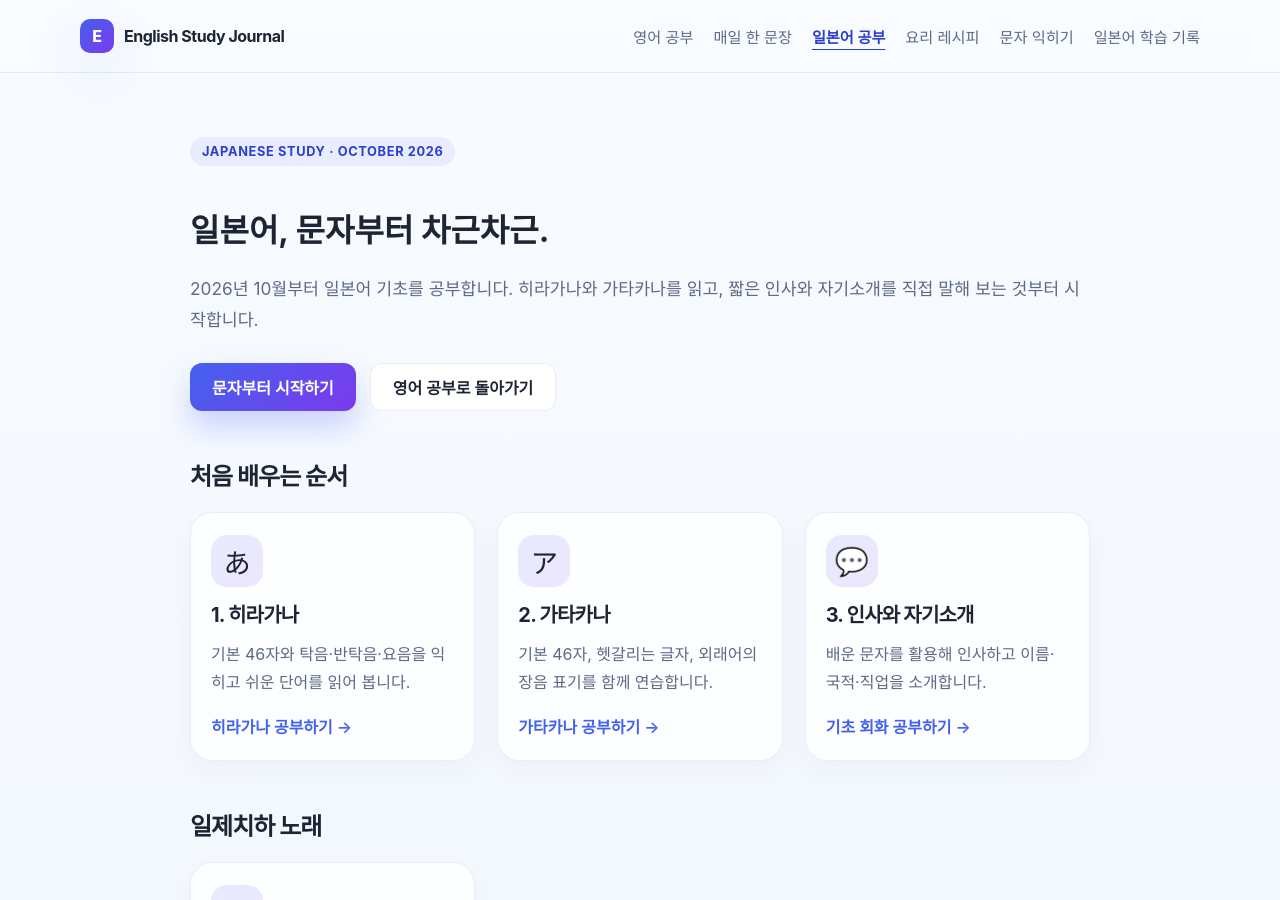
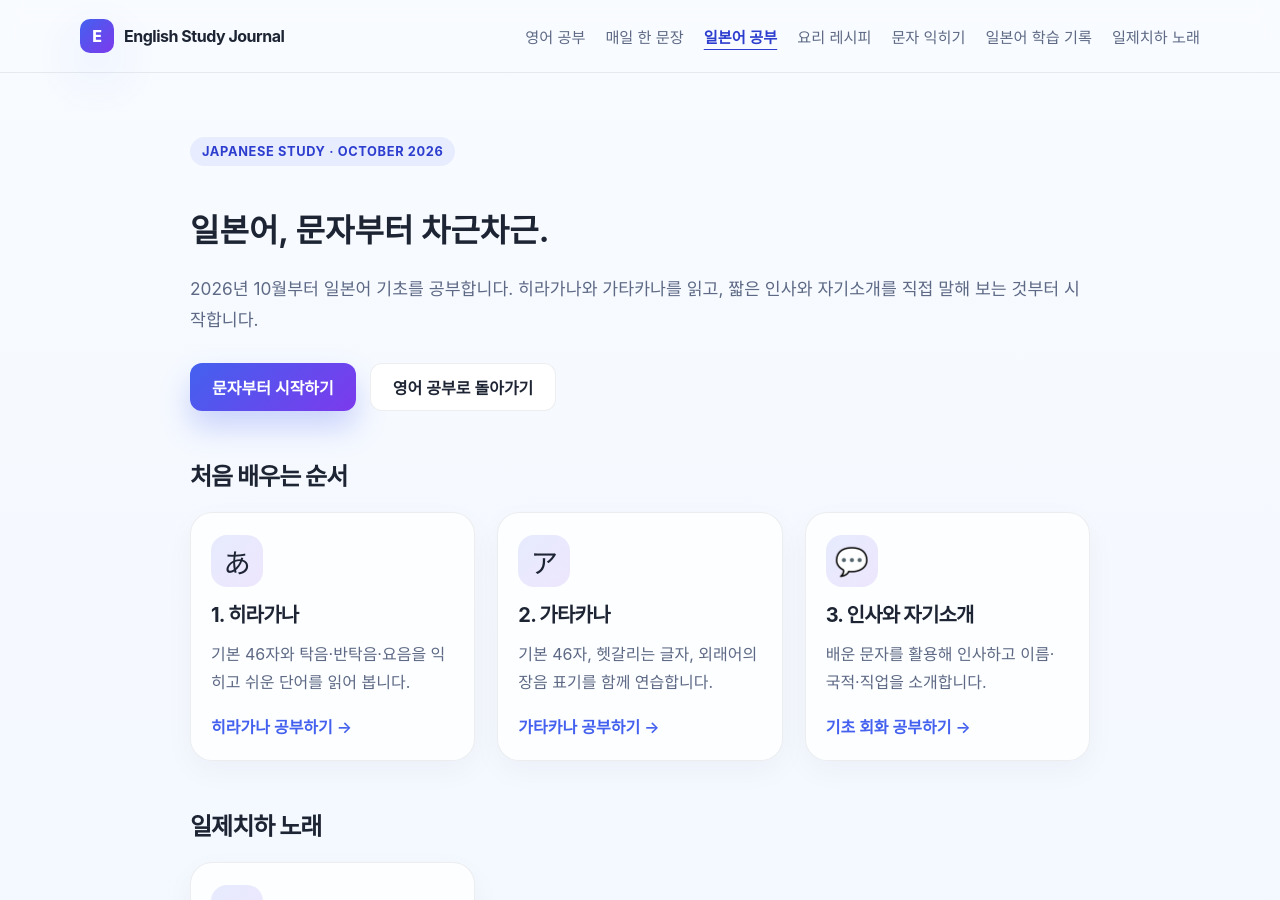
Before and after one commit to sofajohnlee/blog, a Jekyll site: the page built from japanese/index.html, in a window 1280 px wide and 900 px high. Built offline with Jekyll 4.4.1, drawn with Linux system fonts in a browser that asks for light colours.

Commit message:
Link historical songs from Japanese study menu

```diff
--- a/_layouts/default.html
+++ b/_layouts/default.html
@@ -22,6 +22,7 @@
         {% if page.study_language == 'japanese' %}
         <a href="{{ '/japanese/#characters' | relative_url }}">문자 익히기</a>
         <a href="{{ '/japanese/#posts' | relative_url }}">일본어 학습 기록</a>
+        <a href="{{ '/japanese/historical-songs/' | relative_url }}">일제치하 노래</a>
         {% elsif page.study_language == 'cooking' %}
         <a href="{{ '/recipes/#posts' | relative_url }}">레시피 목록</a>
         {% else %}
```
